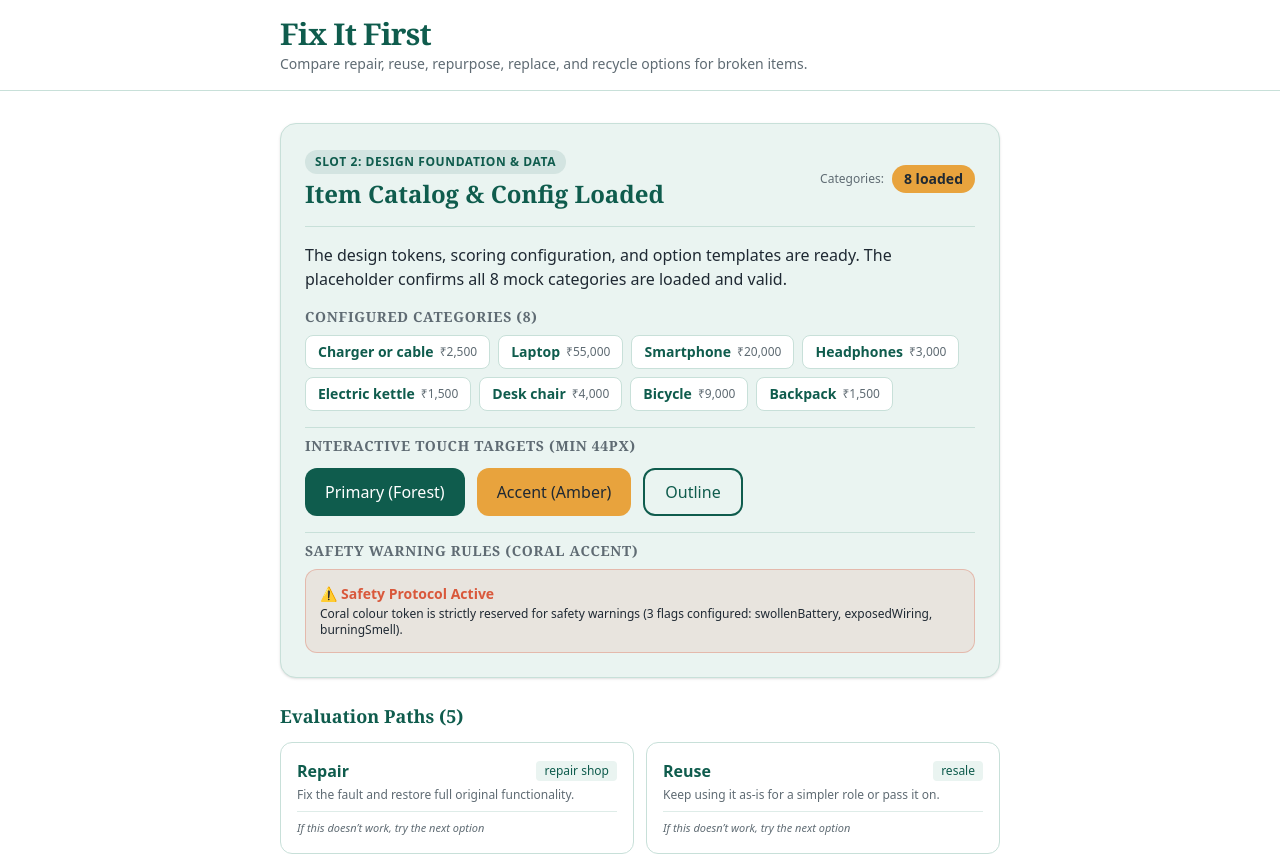
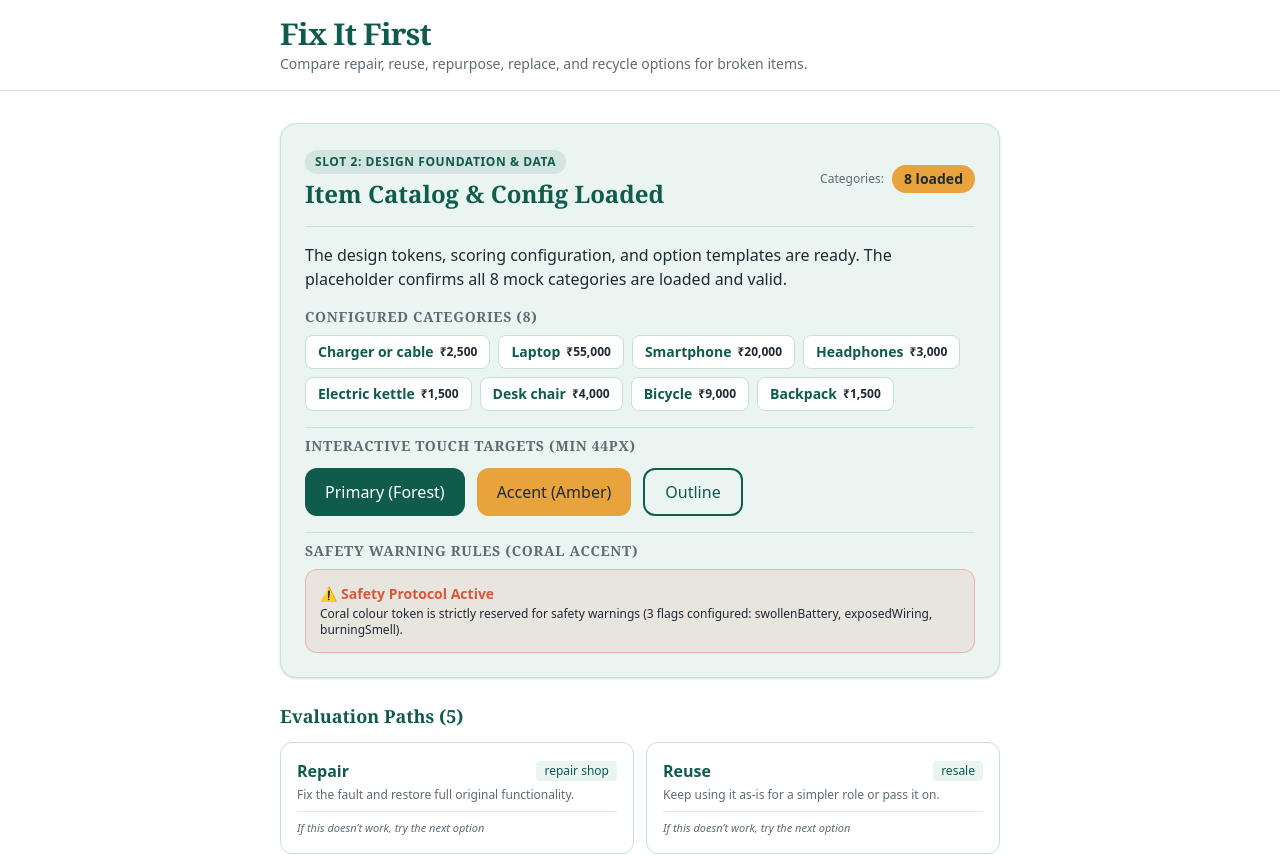
Before and after one commit to soham1251130190-pixel/Sohamthakkar2007-CodeVariant, a React (Vite) app: page / in a window 1280 px wide. Shown: the top 855 px of the page. Built offline with nearby package versions, Linux system fonts and the light colour scheme.

Commit message:
style: bold INR price figures for better readability

```diff
--- a/src/App.jsx
+++ b/src/App.jsx
@@ -47,7 +47,7 @@ export default function App() {
                   className="inline-flex items-center px-3 py-1.5 rounded-lg text-sm bg-white border border-line text-ink"
                 >
                   <strong className="text-forest mr-1.5">{item.name}</strong>
-                  <span className="text-xs text-muted">₹{item.replacePrice.toLocaleString('en-IN')}</span>
+                  <span className="text-xs font-semibold text-ink">₹{item.replacePrice.toLocaleString('en-IN')}</span>
                 </span>
               ))}
             </div>
```
Also changed, not shown: vite.config.js (line endings or trailing spaces).
